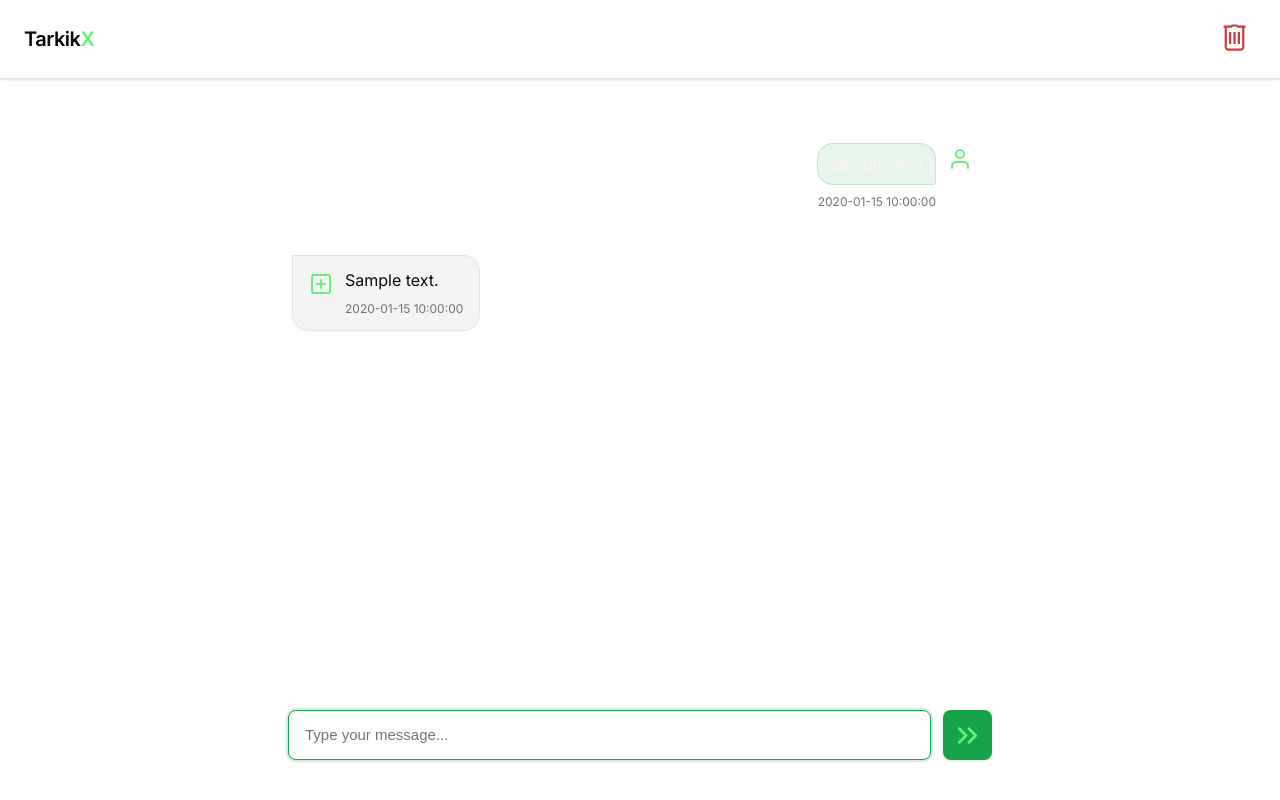
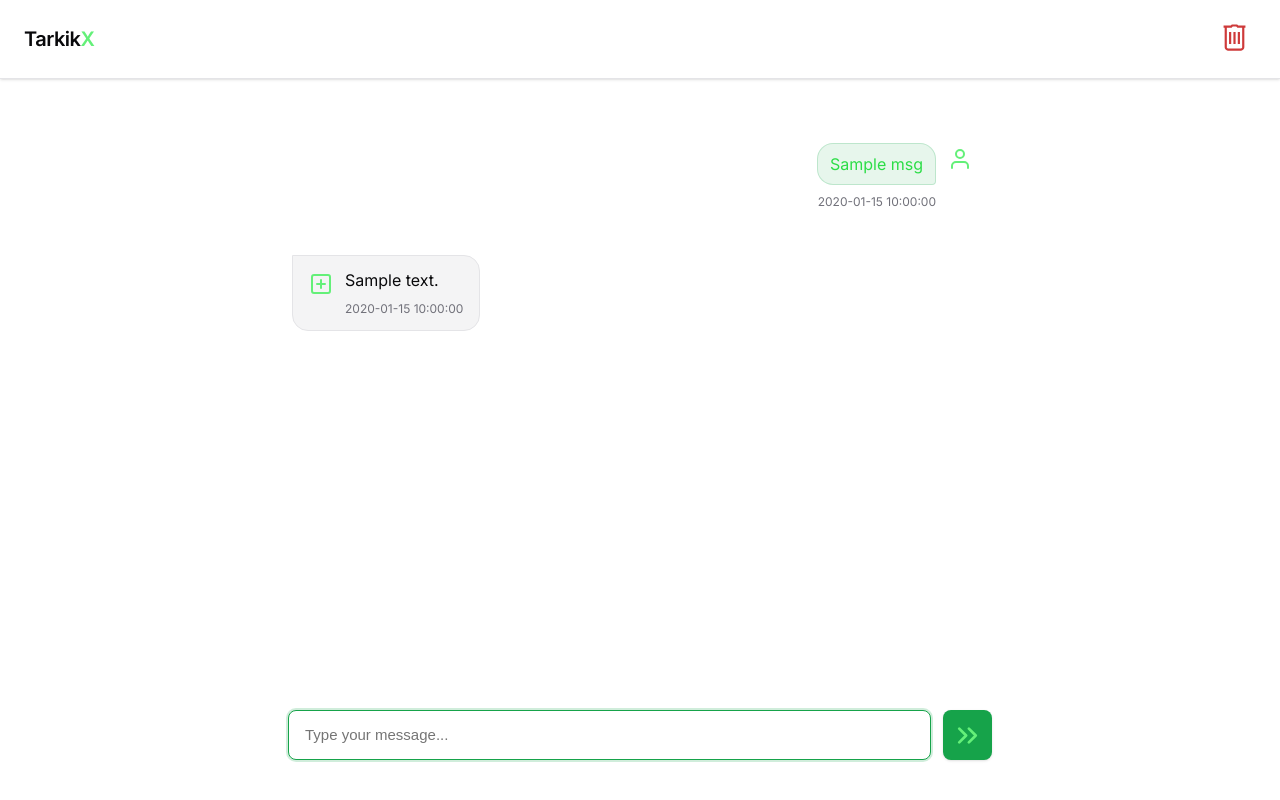
Before and after one commit to shivang1809/TarkikX, a Flask app: template templates/template.html in a window 1280 px wide. Run offline with Flask 3, Linux system fonts and the light colour scheme; the template is opened without the code that fills it: most values are stand-ins (such as "Sample title", 1, 10 or a date in 2020).

Commit message:
Update styles.css

```diff
--- a/static/css/styles.css
+++ b/static/css/styles.css
@@ -7,7 +7,7 @@
   --popover: 0 0% 100%;
   --popover-foreground: 240 10% 3.9%;
   --primary: 142.1 76.2% 36.3%;
-  --primary-foreground: 355.7 100% 97.3%;
+  --primary-foreground: 128.93 72.14% 51.72%;
   --secondary: 240 4.8% 95.9%;
   --secondary-foreground: 240 5.9% 10%;
   --muted: 240 4.8% 95.9%;
```
